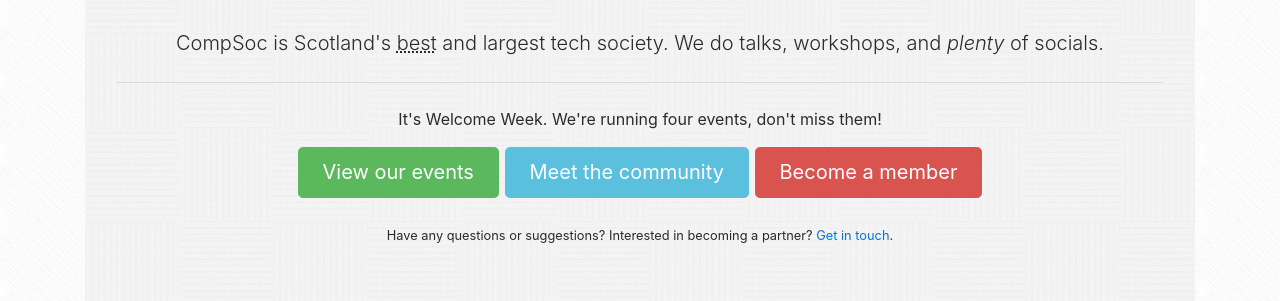
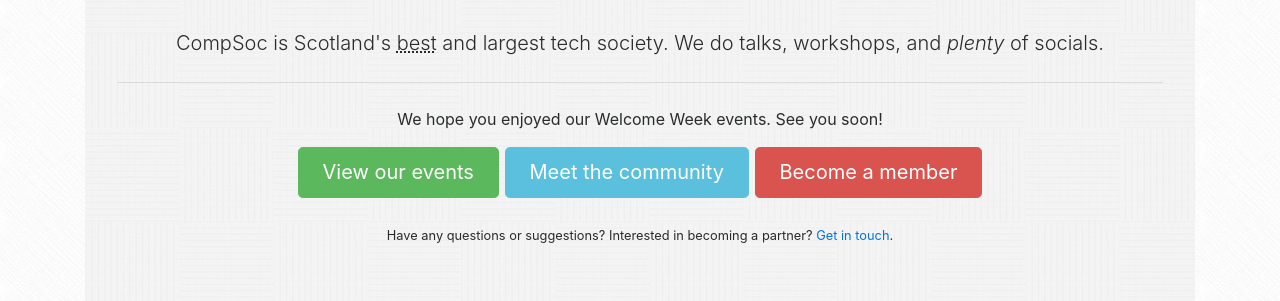
Before and after one commit to compsoc-edinburgh/website, a Jekyll site: the page built from _pages/index.html, in a window 1280 px wide. Shown: the part 492-793 px from the top of the page. Built offline with Jekyll 4.4.1, drawn with Linux system fonts in a browser that asks for light colours; nearby versions of some CDN libraries; our own code applies the rules of GitHub Pages for plain Markdown files.

Commit message:
Update front caption

```diff
--- a/_pages/index.html
+++ b/_pages/index.html
@@ -9,7 +9,7 @@
     <p class="lead">CompSoc is Scotland's <span style="text-decoration: underline dotted;" data-toggle="tooltip" title="[citation needed]" data-placement="bottom">best</span> and largest tech society. We do talks, workshops, and <em>plenty</em> of socials.</p>
     <hr class="my-4">
     <p>
-        It's Welcome Week. We're running four events, don't miss them!
+        We hope you enjoyed our Welcome Week events. See you soon!
     </p>
 
     <p class="lead">
```
